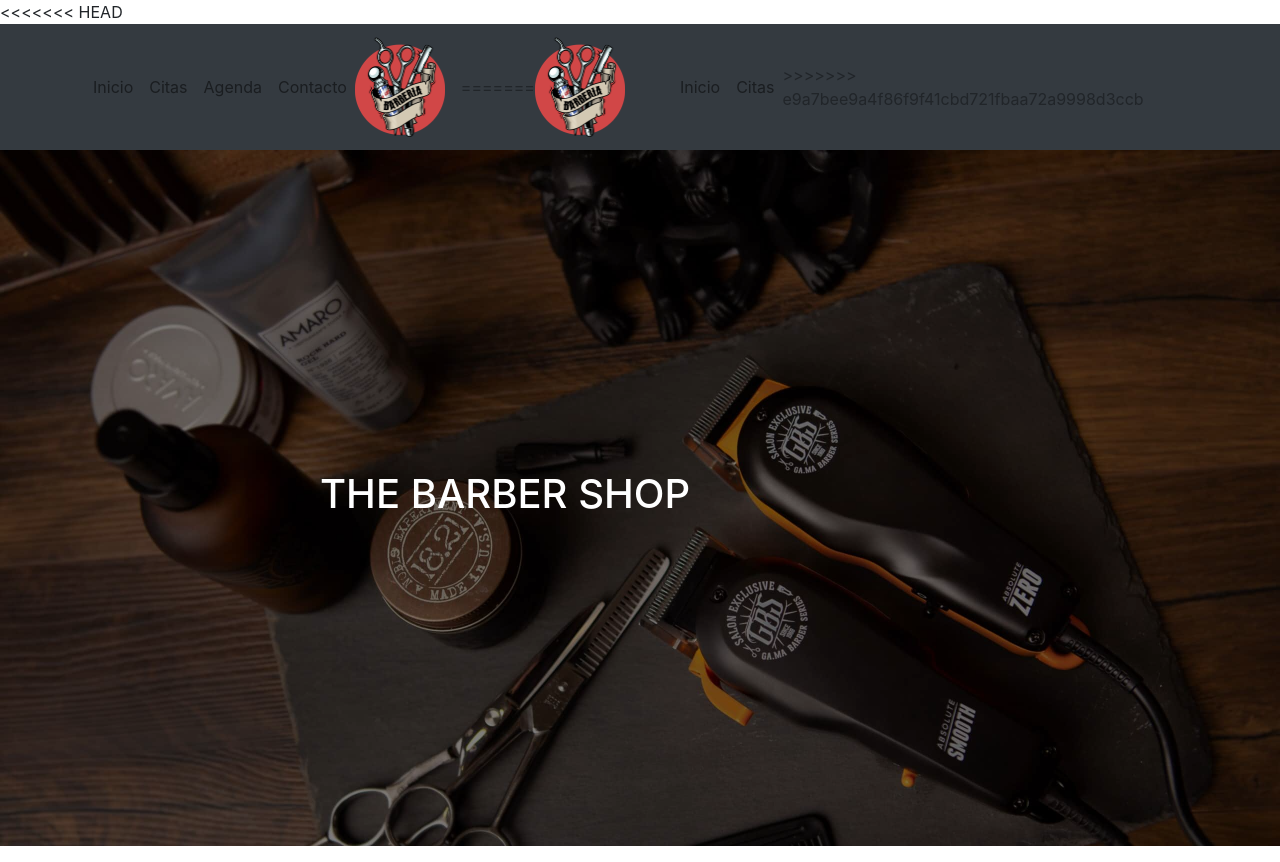
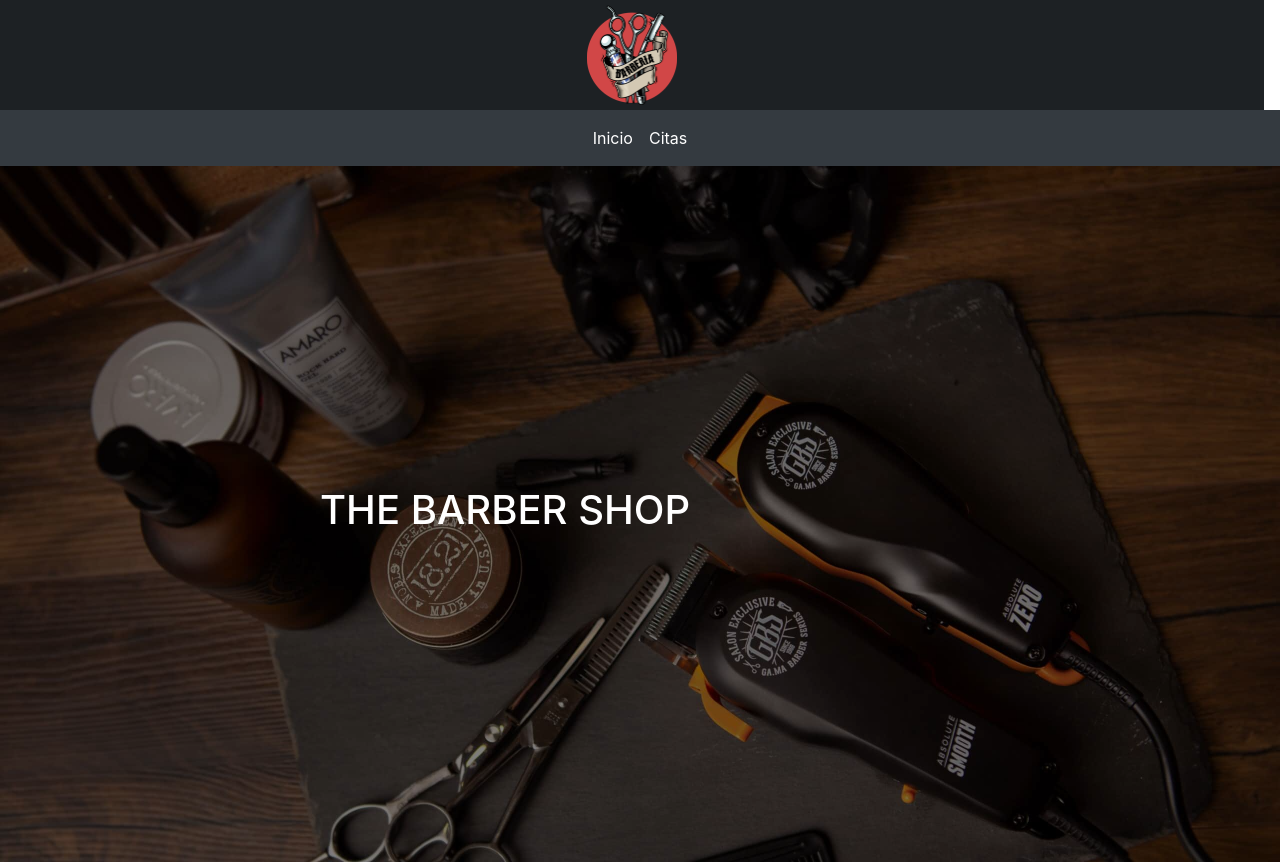
Before and after one commit to JuanAce666/Examen-3, a plain HTML site: page index.html in a window 1280 px wide. Shown: the top 862 px of the page. Drawn offline with nearby package versions, Linux system fonts and the light colour scheme; some packages are replaced by stand-ins of ours; a script that the page names is missing.

Commit message:
last updates

```diff
--- a/index.html
+++ b/index.html
@@ -34,49 +34,34 @@
             }
           </style>
         </head>
-<<<<<<< HEAD
         <body>
-          <nav class="navbar navbar-expand-md navbar-light bg-dark">
-            <div class="container">
-              <ul class="navbar-nav">
-                <li class="nav-item">
-                  <a class="nav-link" href="#">Inicio</a>
-                </li>
-                <li class="nav-item">
-                  <a class="nav-link" href="citas.html" target="_blank">Citas</a>
-                </li>
-                <li class="nav-item">
-                  <a class="nav-link" href="agenda.html" target="_blank">Agenda</a>
-                </li>
-                <li class="nav-item">
-                  <a class="nav-link" href="#">Contacto</a>
-                </li>
-              </ul>
-              <a class="navbar-brand" href="#">
-                <img class="logo" src="img/footer.png" alt="Logo de mi negocio">
-              </a>
-              <ul class="navbar-nav">
-
-              </ul>
-=======
             <a class="navbar-brand bg-dark" href="#">
                 <img class="logo" src="img/footer.png" alt="Logo de mi negocio">
             </a>
-          <nav class="navbar navbar-expand-md navbar-light bg-dark ">
+          <nav class="navbar navbar-expand-md navbar-light bg-dark">
             <div class="container d-flex justify-content-center">
-              <ul class="navbar-nav d-flex justify-content-around">
+              <ul class="navbar-nav d-flex justify-content-center ">
                 <div>
                     <li class="nav-item">
-                        <a class="nav-link" href="#">Inicio</a>
+                        <a class="nav-link text-white" href="#">Inicio</a>
                     </li>
                 </div>
                 <div>
                     <li class="nav-item">
-                        <a class="nav-link" href="./citas.html" target="_blank">Citas</a>
+                        <a class="nav-link text-white" href="citas.html" target="_blank">Citas</a>
                     </li>
                 </div>
+                <!-- <li class="nav-item">
+                  <a class="nav-link" href="agenda.html" target="_blank">Agenda</a>
+                </li> -->
+                <!-- <li class="nav-item">
+                  <a class="nav-link" href="#">Contacto</a>
+                </li> -->
               </ul>
->>>>>>> e9a7bee9a4f86f9f41cbd721fbaa72a9998d3ccb
+
+              <ul class="navbar-nav">
+
+              </ul>
             </div>
           </nav>
     </header>
```
